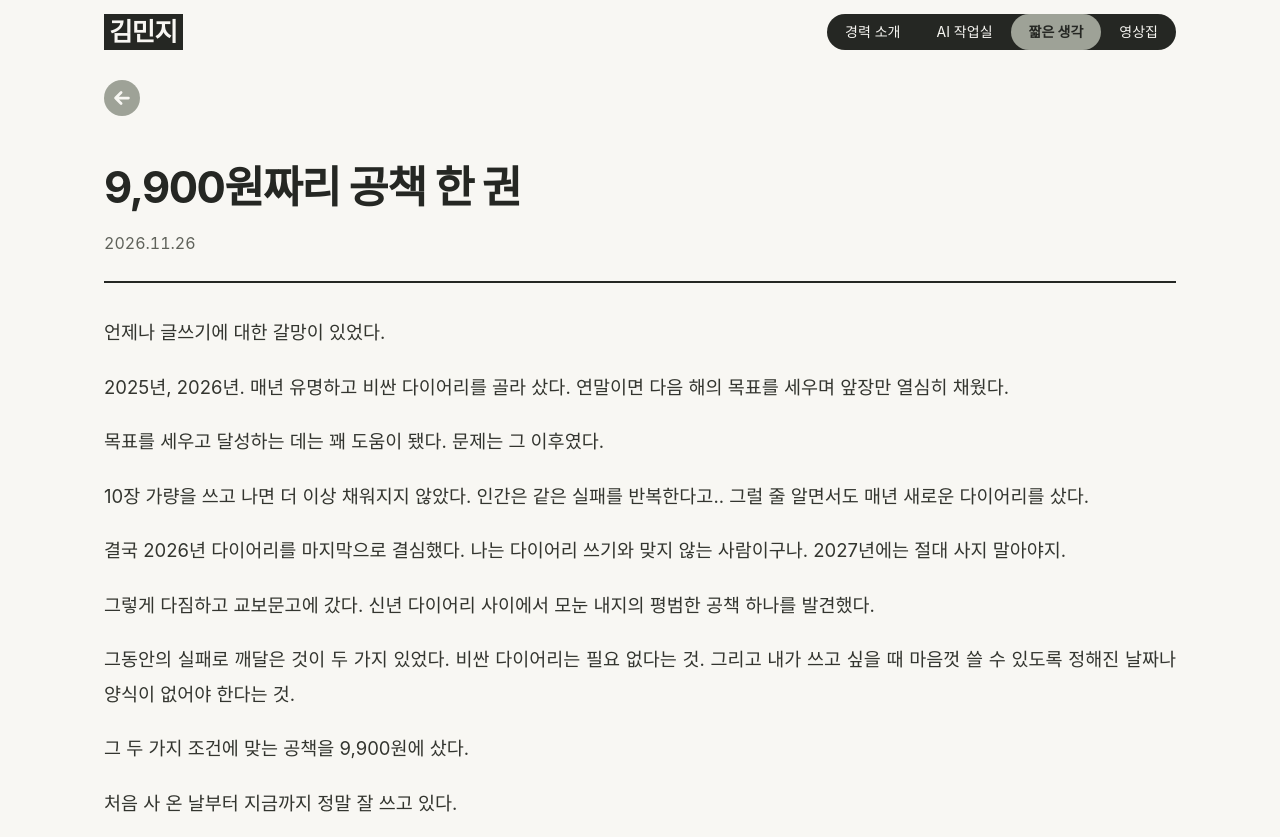
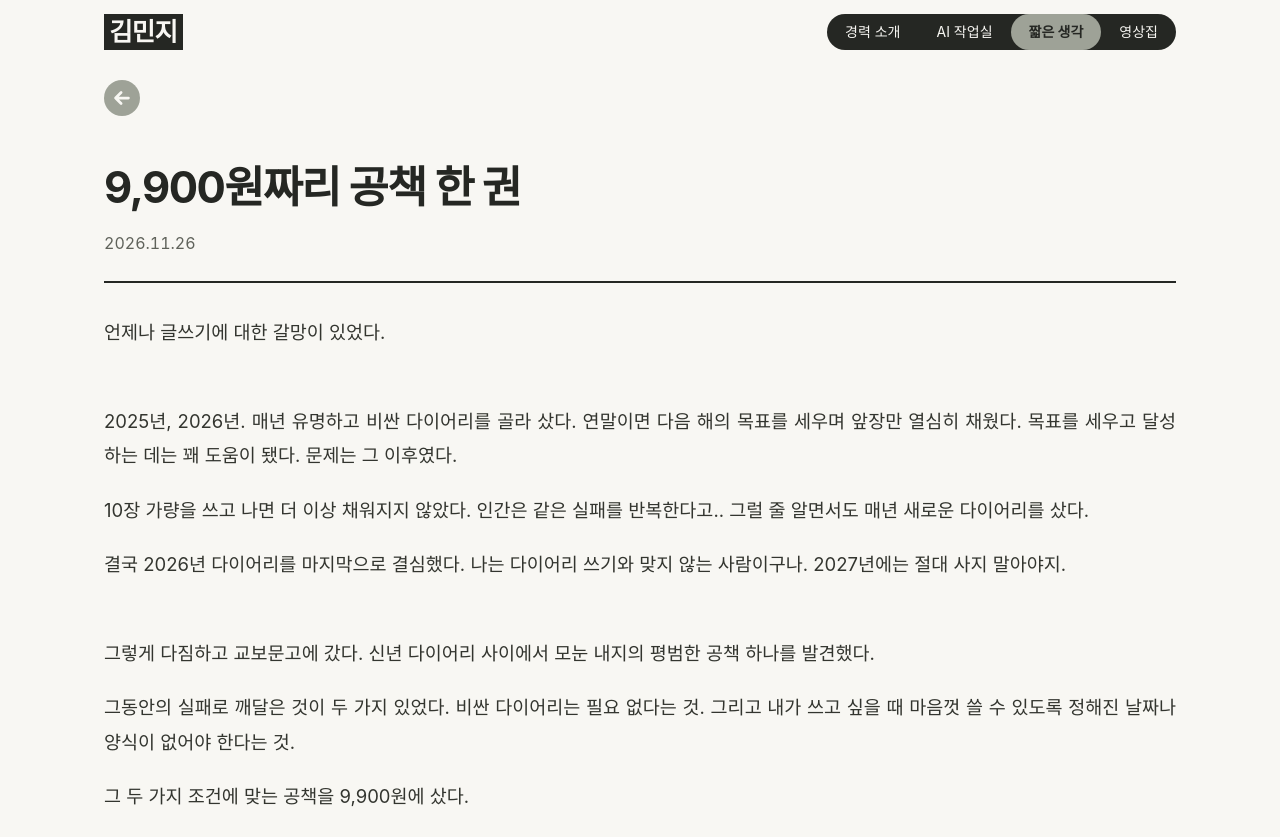
Before and after one commit to k-im-rose/k-im-rose.github.io, a Jekyll site: the page built from _thoughts/notebook-9900.md, in a window 1280 px wide and 1400 px high. Shown: the top 837 px of the window. Built offline with Jekyll 4.4.1, drawn with Linux system fonts in a browser that asks for light colours; some web fonts are replaced; some of the changed text lies outside the part shown; grey boxes are pictures that could not be loaded.

Commit message:
Update notebook-9900.md

```diff
--- a/_thoughts/notebook-9900.md
+++ b/_thoughts/notebook-9900.md
@@ -7,20 +7,21 @@ summary: 빈 페이지의 부담을 내려놓고 다시 쓰기 시작한 이유
 
 언제나 글쓰기에 대한 갈망이 있었다.
 
-2025년, 2026년. 매년 유명하고 비싼 다이어리를 골라 샀다. 연말이면 다음 해의 목표를 세우며 앞장만 열심히 채웠다.
-
-목표를 세우고 달성하는 데는 꽤 도움이 됐다. 문제는 그 이후였다.
+&nbsp;
+2025년, 2026년. 매년 유명하고 비싼 다이어리를 골라 샀다. 연말이면 다음 해의 목표를 세우며 앞장만 열심히 채웠다. 목표를 세우고 달성하는 데는 꽤 도움이 됐다. 문제는 그 이후였다.
 
 10장 가량을 쓰고 나면 더 이상 채워지지 않았다. 인간은 같은 실패를 반복한다고.. 그럴 줄 알면서도 매년 새로운 다이어리를 샀다.
 
 결국 2026년 다이어리를 마지막으로 결심했다. 나는 다이어리 쓰기와 맞지 않는 사람이구나. 2027년에는 절대 사지 말아야지.
 
+&nbsp;
 그렇게 다짐하고 교보문고에 갔다. 신년 다이어리 사이에서 모눈 내지의 평범한 공책 하나를 발견했다.
 
 그동안의 실패로 깨달은 것이 두 가지 있었다. 비싼 다이어리는 필요 없다는 것. 그리고 내가 쓰고 싶을 때 마음껏 쓸 수 있도록 정해진 날짜나 양식이 없어야 한다는 것.
 
 그 두 가지 조건에 맞는 공책을 9,900원에 샀다.
 
+&nbsp;
 처음 사 온 날부터 지금까지 정말 잘 쓰고 있다.
 
 <div class="pair">
@@ -37,28 +38,31 @@ summary: 빈 페이지의 부담을 내려놓고 다시 쓰기 시작한 이유
 
 생각해 보면 이전에는 다이어리 하나를 쓰려고 예쁜 펜과 스티커까지 샀다. 글씨도 예쁘게 쓰고 싶었다. 그러다 보니 기록하는 일보다 잘 꾸미고 채우는 일이 더 중요해졌던 것 같다.
 
+&nbsp;
 나에게 필요한 건 그런 다이어리가 아니었다. 어떤 생각이든 편하게 털어놓을 수 있는 공책 한 권이었다.
 
-나는 자유가 중요하다. 그건 글쓰기에서도 마찬가지였나 보다.
-
+&nbsp;
 10월 11일에 첫 글을 썼다. 이후 한 달 반 정도가 지났고, 280장짜리 공책의 3분의 1을 채웠다.
 
 이 공책은 때로는 강의 노트가 되고, 아이디어를 정리하는 공간이 된다. 어느 날은 스티커로 가득해지기도 하고, 누구에게도 말하지 못한 이야기를 쏟아내는 곳이 되기도 한다.
 
 머릿속에 떠오르는 생각을 가리지 않고 적다 보면 나조차 몰랐던 마음을 발견할 때가 있다. 복잡했던 감정도 정리되고, 내가 무엇을 중요하게 생각하는 사람인지 조금씩 알아가게 된다.
 
+&nbsp;
 이 공책을 쓰면서 생긴 가장 큰 변화가 있다.
 
-## 글쓰기가 더 이상 두렵지 않다.
+## 글쓰기가 두렵지 않다.
 
+&nbsp;
 예전에는 늘 글을 쓰고 싶었지만 무엇부터 써야 할지 몰랐다. 특히 내 생각을 다른 사람에게 보여주는 일은 더 어렵게 느껴졌다. 글을 잘 써야 한다는 부담이 있었던 것 같다.
 
 하지만 이 공책에는 잘 쓰려고 애쓰지 않는다. 생각나는 대로 적고, 마음에 들지 않으면 고치면 된다.
 
 말 그대로 내 생각인데, 뭐가 그렇게 두려웠을까.
 
+&nbsp;
 이제는 내 생각을 글로 남기는 일이 즐겁다. 이렇게 쓰기 시작한 글들이 모여 지금의 '짧은 생각'이라는 공간도 만들어졌다.
 
 무엇이든 쉽게 만들 수 있는 세상이다. 그럴듯한 결과물을 만드는 일은 점점 쉬워지지만, 그 안에 어떤 생각을 담을지는 여전히 중요하다. 내가 직접 경험하고 느낀 것, 그 과정에서 만들어진 나만의 생각은 누구도 대신할 수 없으니까.
 
-9,900원짜리 공책 한 권이 내게 가져온 변화가 생각보다 크다.
+9,900원짜리 공책 한 권이 가져온 변화가 생각보다 크다.
```
